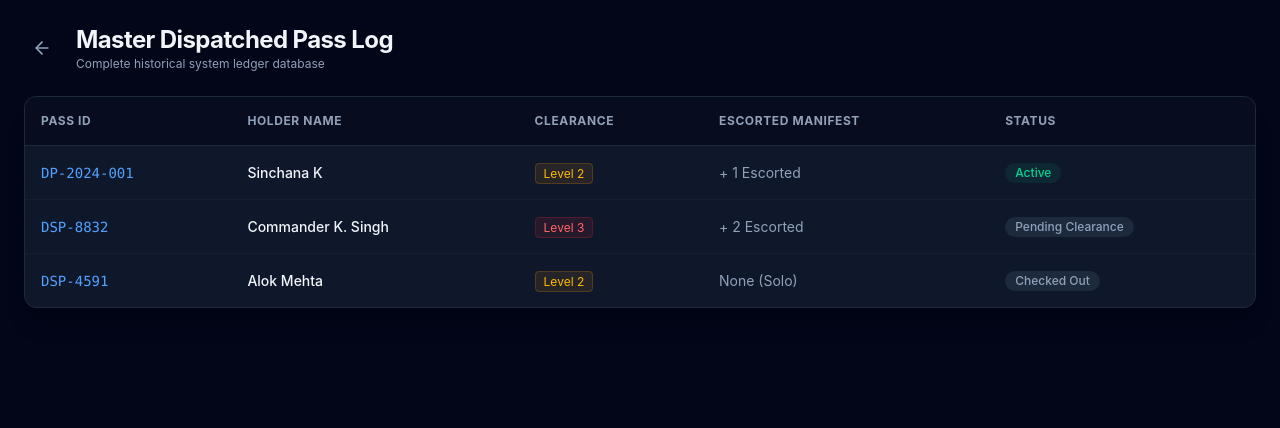
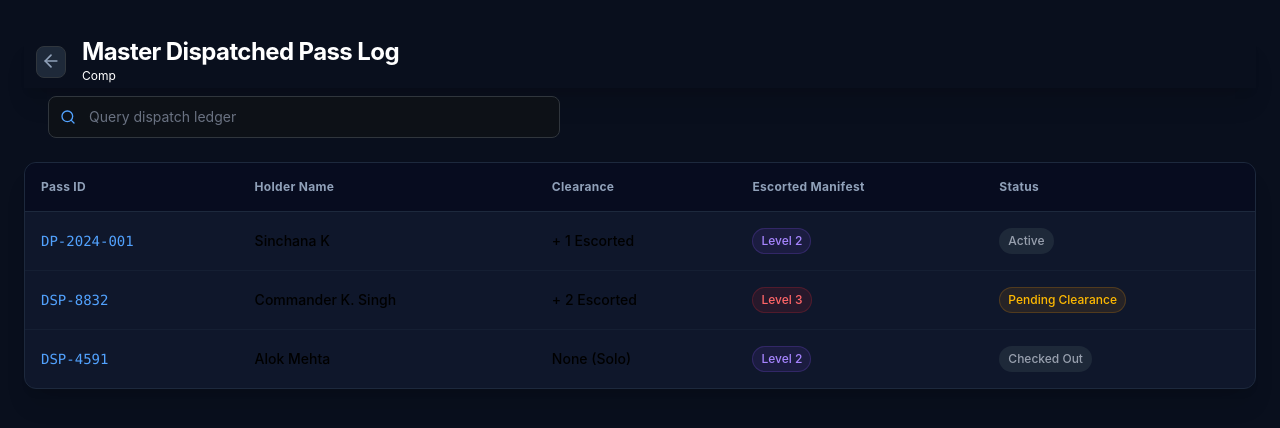
Before and after one commit to sin-h43/Defence-Pass-Management-System, a React (Vite) app in the folder defence-portal/: page /employee/dispatchedPassLog in a window 1280 px wide. Shown: the top 428 px of the page. Built offline with nearby package versions, Linux system fonts and the light colour scheme.

Commit message:
Restructured the dashboard a little

```diff
--- a/defence-portal/src/components/StatusBadge.tsx
+++ b/defence-portal/src/components/StatusBadge.tsx
@@ -14,6 +14,15 @@ export default function StatusBadge({ status }: StatusBadgeProps) {
                 return 'bg-gray-800 text-gray-400 border-transparent';
             case 'revoked':
                 return 'bg-rose-500/10 text-rose-400 border-rose-500/20';
+
+            //Security Clearance Levels
+            case 'level 1':
+                return 'bg-sky-500/10 text-sky-400 border-sky-500/20';
+            case 'level 2':
+                return 'bg-violet-500/10 text-violet-400 border-violet-500/20';
+            case 'level 3':
+                return 'bg-red-500/10 text-red-400 border-red-500/20';
+
             default:
                 return 'bg-gray-800 text-gray-400 border-transparent';
         }
--- a/defence-portal/src/pages/employee/DispatchedPassLog.tsx
+++ b/defence-portal/src/pages/employee/DispatchedPassLog.tsx
@@ -1,6 +1,8 @@
 import { useState } from 'react';
 import { useNavigate } from 'react-router-dom';
-import { ArrowLeft, Shield, X, UserCheck, FileText } from 'lucide-react';
+import { ArrowLeft, Shield, X, UserCheck, FileText, Search } from 'lucide-react';
+import StatusBadge from '../../components/StatusBadge';
+
 
 type PassRecord = {
   passId: string;
@@ -25,178 +27,243 @@ export default function DispatchedPassLog() {
   ];
 
   return (
-    <div className="min-h-screen bg-slate-950 text-slate-100 p-6 relative">
-
-      {/* Header Actions */}
-      <div className="flex items-center gap-4 mb-6">
-        <button
-          onClick={() => navigate('/employee')}
-          className="p-2 hover:bg-slate-900 rounded-lg text-slate-400 hover:text-white transition"
-        >
+    <div className =" bg-gray-950/50 min-h-screen p-6 relative" > {/*the entire card*/}
+      <div className='flex items-center gap-4 mt-3 mb-2 shadow-xl '>
+        {/*Header section */}
+        <div className='bg-gray-800 border border-[#30363d] rounded-lg ml-3'>
+          {/*icon */}
+          <button onClick = {()=> navigate('/employee')}
+            className='p-1 hover:bg-slate-900 rounded-lg text-slate-400 hover:text-white transition'>
             <ArrowLeft size={20} />
           </button>
+        </div>
+        {/*Title section */}
         <div>
-          <h1 className="text-2xl font-bold tracking-tight">Master Dispatched Pass Log</h1>
-          <p className="text-xs text-slate-400">Complete historical system ledger database</p>
+          <h1 className='text-2xl text-white font-bold tracking-tight'>Master Dispatched Pass Log</h1>
+          <p className='text-xs text-white mb-1'>Comp</p>
         </div>
       </div>
+      <div className='px-6 mb-6' >
+        <div className = "relative max-w-lg">
+          <Search className='absolute left-3 top-1/2 -translate-y-1/2 h-4 w-4 text-blue-400'/>
+          <input
+            type='text'
+            placeholder='Query dispatch ledger'
+            className='w-full
+                            bg-[#0d1117]
+                            border border-[#30363d]
+                            rounded-lg
+                            pl-10
+                            pr-4
+                            py-2.5
+                            text-sm
+                            text-gray-200
+                            placeholder:text-gray-500
+                            focus:outline-none
+                            focus:border-blue-500'
+            />
 
-      {/* Master Table */}
-      <div className="bg-slate-900 border border-slate-800 rounded-xl overflow-hidden shadow-xl">
-        <table className="w-full text-left border-collapse">
+        </div>
+
+      </div>
+
+      <div className='bg-slate-900 border border-slate-800 rounded-xl shadow-xl overflow-x-auto'>
+        {/*table */}
+        <table className='w-full text-left border-collapse'>
           <thead>
-            <tr className="bg-slate-950/60 border-b border-slate-800 text-xs font-semibold uppercase text-slate-400 tracking-wider">
-              <th className="p-4">Pass ID</th>
-              <th className="p-4">Holder Name</th>
-              <th className="p-4">Clearance</th>
-              <th className="p-4">Escorted Manifest</th>
-              <th className="p-4">Status</th>
+            <tr className='bg-slate-950/60 border-b border-slate-800 text-xs font-semibold uppcase text-slate-400 tracking-wide '>
+              <th className='p-4'>Pass ID</th>
+              <th className='p-4'>Holder Name</th>
+              <th className='p-4'>Clearance</th>
+              <th className='p-4'>Escorted Manifest</th>
+              <th className='p-4'>Status</th>
             </tr>
           </thead>
-          <tbody className="divide-y divide-slate-800/50 text-sm">
-            {masterPassHistory.map((row) => (
+          <tbody className='divide-y divide-slate-800/50 text-sm'>
+            {masterPassHistory.map((pass)=>(
               <tr
-                key={row.passId}
-                onClick={() => setSelectedPass(row)}
-                className="hover:bg-slate-800/60 cursor-pointer transition-colors group"
-              >
-                <td className="p-4 font-mono font-medium text-blue-400 group-hover:underline">{row.passId}</td>
-                <td className="p-4 font-medium">{row.holderName}</td>
-                <td className="p-4">
-                  <span className={`px-2 py-0.5 rounded text-xs border ${
-                    row.clearanceLevel === 'Level 3' ? 'bg-red-500/10 text-red-400 border-red-500/20' : 'bg-amber-500/10 text-amber-400 border-amber-500/20'
-                  }`}>
-                    {row.clearanceLevel}
-                  </span>
+                key={pass.passId}
+                onClick={()=> setSelectedPass(pass)}
+                className='hover:bg-slate-800/60 cursor-pointor transition-colors gorup'>
+                <td className = "p-4 font-mono font-medium text-blue-400 group-hover:underline">{pass.passId}</td>
+                <td className = "p-4 font-medium">{pass.holderName}</td>
+                <td className='p-4 font-medium'>{pass.escortedManifest }</td>
+                <td className='p-4'>
+                  <StatusBadge status={pass.clearanceLevel} />
                 </td>
-                <td className="p-4 text-slate-400">{row.escortedManifest}</td>
-                <td className="p-4">
-                  <span className={`inline-flex items-center gap-1.5 px-2.5 py-0.5 rounded-full text-xs font-medium ${
-                    row.liveStatus === 'Active' ? 'bg-emerald-500/10 text-emerald-400' : 'bg-slate-800 text-slate-400'
-                  }`}>
-                    {row.liveStatus}
-                  </span>
+                <td className='p-4'>
+                  <StatusBadge status={pass.liveStatus} />
                 </td>
               </tr>
             ))}
           </tbody>
         </table>
+        {selectedPass && (
+  <>
+    {/* Background Overlay */}
+    <div
+      className="fixed inset-0 bg-black/60 backdrop-blur-sm z-40"
+      onClick={() => setSelectedPass(null)}
+    />
+
+    {/* Center Modal */}
+    <div className="fixed inset-0 z-50 flex items-center justify-center p-4 backdrop-blue-sm bg-black/75">
+      <div
+        className="w-full max-w-5xl bg-slate-900 border border-slate-700 rounded-2xl shadow-2xl overflow-hidden animate-in fade-in zoom-in duration-200"
+        onClick={(e) => e.stopPropagation()}
+      >
+        {/* Header */}
+        <div className="flex items-center justify-between px-6 py-4 border-b border-slate-800">
+          <div>
+            <h2 className="text-lg font-semibold text-white">
+              Visitor Record
+            </h2>
+            <p className="text-xs text-slate-400">
+              Complete Dispatch Ledger Entry
+            </p>
           </div>
 
-      {/* --- THE MIDDLE DRAWER OVERLAY --- */}
-      {selectedPass && (
-        <div className="fixed inset-0 z-50 flex items-center justify-center bg-black/75 backdrop-blur-sm p-4">
-          <div className="w-full max-w-4xl h-[80vh] bg-slate-900 border border-slate-800 rounded-xl shadow-2xl flex flex-col overflow-hidden animate-in fade-in zoom-in-95 duration-150">
-
-            {/* Modal Header */}
-            <div className="flex items-center justify-between p-4 border-b border-slate-800 bg-slate-950/40">
-              <div className="flex items-center gap-3">
-                <Shield className="text-blue-500" size={24} />
-                <div>
-                  <h2 className="text-lg font-mono font-bold text-slate-200">{selectedPass.passId}</h2>
-                  <p className="text-xs text-slate-400">Security Entry Dossier</p>
-                </div>
-              </div>
           <button
-                onClick={() => { setSelectedPass(null); setIsEditing(false); }}
-                className="p-1.5 hover:bg-slate-800 rounded-lg text-slate-400 hover:text-white transition"
+            onClick={() => setSelectedPass(null)}
+            className="p-2 rounded-lg text-slate-400 hover:text-white hover:bg-slate-800 transition"
           >
-                <X size={20} />
+            <X size={18} />
           </button>
         </div>
 
-            {/* Modal Content Split Grid */}
-            <div className="flex-1 overflow-y-auto p-6 grid grid-cols-1 md:grid-cols-2 gap-6">
+        {/* Body */}
+        <div className="grid md:grid-cols-2">
 
-              {/* Left Column: Data Form fields */}
-              <div className="space-y-4">
-                <h3 className="text-xs font-semibold uppercase tracking-wider text-slate-400">Personnel Diagnostics</h3>
+          {/* LEFT PANEL */}
+          <div className="p-6 space-y-5">
 
-                <div className="space-y-3 bg-slate-950/40 p-4 rounded-lg border border-slate-800">
             <div>
-                    <label className="text-xs text-slate-500 block">Full Name</label>
-                    <input
-                      type="text"
-                      disabled={!isEditing}
-                      defaultValue={selectedPass.holderName}
-                      className="w-full bg-slate-900 border border-slate-700 rounded px-2.5 py-1.5 mt-1 text-sm disabled:opacity-70 focus:border-blue-500 outline-none"
-                    />
+              <p className="text-xs uppercase tracking-wide text-slate-500">
+                Pass ID
+              </p>
+              <p className="text-white font-mono mt-1">
+                {selectedPass.passId}
+              </p>
             </div>
 
             <div>
-                    <label className="text-xs text-slate-500 block">Purpose of Entry</label>
-                    <textarea
-                      disabled={!isEditing}
-                      defaultValue={selectedPass.purpose}
-                      rows={2}
-                      className="w-full bg-slate-900 border border-slate-700 rounded px-2.5 py-1.5 mt-1 text-sm disabled:opacity-70 focus:border-blue-500 outline-none resize-none"
-                    />
+              <p className="text-xs uppercase tracking-wide text-slate-500">
+                Holder Name
+              </p>
+              <p className="text-white mt-1">
+                {selectedPass.holderName}
+              </p>
+            </div>
+
+            <div>
+              <p className="text-xs uppercase tracking-wide text-slate-500">
+                Clearance Level
+              </p>
+              <div className="mt-1">
+                <StatusBadge status={selectedPass.clearanceLevel} />
               </div>
             </div>
 
-                <h3 className="text-xs font-semibold uppercase tracking-wider text-slate-400">Accompanied Escort Details</h3>
-                <div className="bg-slate-950/40 p-4 rounded-lg border border-slate-800 flex items-center gap-3">
-                  <UserCheck className="text-blue-400" size={20} />
             <div>
-                    <p className="text-sm font-medium">{selectedPass.escortedManifest}</p>
-                    <p className="text-xs text-slate-500">Personnel cleared under primary handler accountability</p>
+              <p className="text-xs uppercase tracking-wide text-slate-500">
+                Live Status
+              </p>
+              <div className="mt-1">
+                <StatusBadge status={selectedPass.liveStatus} />
+              </div>
+            </div>
+
+            <div>
+              <p className="text-xs uppercase tracking-wide text-slate-500">
+                Escorted Manifest
+              </p>
+              <p className="text-white mt-1">
+                {selectedPass.escortedManifest}
+              </p>
+            </div>
+
+            <div>
+              <p className="text-xs uppercase tracking-wide text-slate-500">
+                Purpose of Visit
+              </p>
+              <p className="text-white mt-1">
+                {selectedPass.purpose}
+              </p>
+            </div>
+
+            <div>
+              <p className="text-xs uppercase tracking-wide text-slate-500">
+                Expiration Date
+              </p>
+              <p className="text-white mt-1">
+                {selectedPass.expiration}
+              </p>
+            </div>
+
+            {/* Example Aadhaar Section */}
+            <div className="border border-slate-800 rounded-xl p-4 bg-slate-950/50">
+              <h4 className="text-sm font-medium text-white mb-3">
+                Identity Verification
+              </h4>
+
+              <div className="space-y-2 text-sm">
+                <div className="flex justify-between">
+                  <span className="text-slate-400">Document Type</span>
+                  <span className="text-white">Aadhaar Card</span>
+                </div>
+
+                <div className="flex justify-between">
+                  <span className="text-slate-400">Verification</span>
+                  <span className="text-emerald-400">Verified</span>
+                </div>
+
+                <div className="flex justify-between">
+                  <span className="text-slate-400">Encryption</span>
+                  <span className="text-blue-400">AES-256 Stored</span>
+                </div>
               </div>
             </div>
           </div>
 
-              {/* Right Column: Embedded Verification Image */}
-              <div className="flex flex-col space-y-3">
-                <h3 className="text-xs font-semibold uppercase tracking-wider text-slate-400">Loaded Credential Verification</h3>
+          {/* RIGHT PANEL */}
+          <div className="border-l border-slate-800 p-6">
 
-                <div className="flex-1 min-h-[280px] bg-slate-950 rounded-lg border border-slate-800 overflow-hidden flex flex-col items-center justify-center p-2 bg-checkerboard">
-                  {/* Active Document Frame */}
+            <h3 className="text-sm font-medium text-white mb-4">
+              Uploaded Verification File
+            </h3>
+
+            <div className="border border-slate-800 rounded-xl overflow-hidden bg-slate-950">
               <img
                 src={selectedPass.fileUrl}
-                    alt="Credential verification payload"
-                    className="max-w-full max-h-[260px] object-contain rounded border border-slate-800 shadow"
+                alt="Verification Document"
+                className="w-full h-[420px] object-cover"
               />
-                  <div className="w-full mt-2 flex items-center justify-between px-2">
-                    <span className="text-[11px] font-mono text-slate-500 flex items-center gap-1">
-                      <FileText size={12} /> hardware_clearance_payload.jpg
-                    </span>
-                    <button className="text-[11px] text-blue-400 hover:underline">View Raw</button>
-                  </div>
+
+              <div className="p-3 border-t border-slate-800">
+                <p className="text-xs text-slate-400">
+                  Encrypted document preview stored in the dispatch ledger.
+                </p>
               </div>
             </div>
 
-            </div>
+            {/* Optional Actions */}
+            <div className="flex gap-3 mt-4">
+              <button className="px-4 py-2 rounded-lg bg-blue-500/10 border border-blue-500/20 text-blue-400 text-sm hover:bg-blue-500/20 transition">
+                View Full File
+              </button>
 
-            {/* Modal Footer Controls */}
-            <div className="p-4 border-t border-slate-800 bg-slate-950/40 flex justify-end gap-2">
-              {isEditing ? (
-                <>
-                  <button
-                    onClick={() => setIsEditing(false)}
-                    className="px-4 py-1.5 bg-slate-800 hover:bg-slate-700 text-xs font-medium rounded transition"
-                  >
-                    Cancel
+              <button className="px-4 py-2 rounded-lg bg-amber-500/10 border border-amber-500/20 text-amber-400 text-sm hover:bg-amber-500/20 transition">
+                Audit Record
               </button>
-                  <button
-                    onClick={() => setIsEditing(false)}
-                    className="px-4 py-1.5 bg-emerald-600 hover:bg-emerald-700 text-xs font-medium rounded text-white transition"
-                  >
-                    Save Modifications
-                  </button>
-                </>
-              ) : (
-                <button
-                  onClick={() => setIsEditing(true)}
-                  className="px-4 py-1.5 bg-blue-600 hover:bg-blue-700 text-xs font-medium rounded transition"
-                >
-                  Edit Request Parameters
-                </button>
-              )}
             </div>
 
           </div>
         </div>
+      </div>
+    </div>
+  </>
 )}
-
+      </div>
     </div>
   );
 
```
Lines whose indentation alone changed are shown as unchanged.
